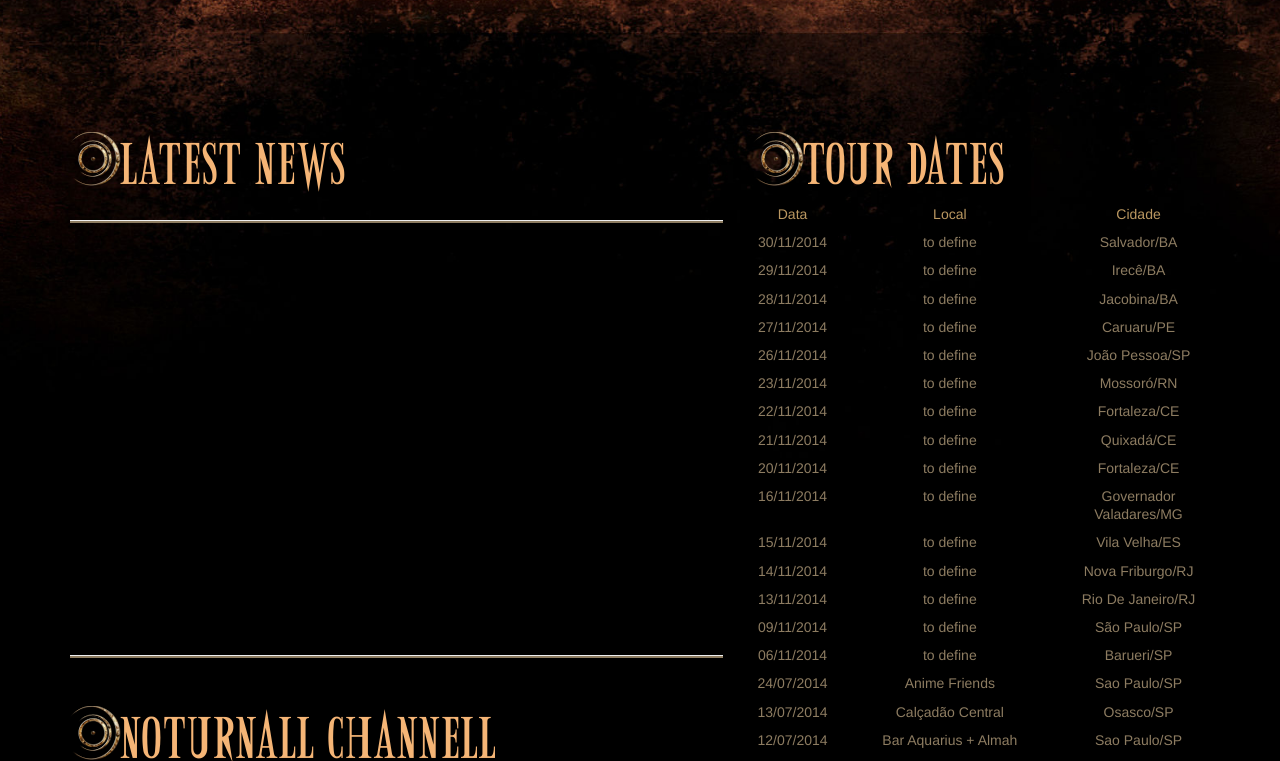
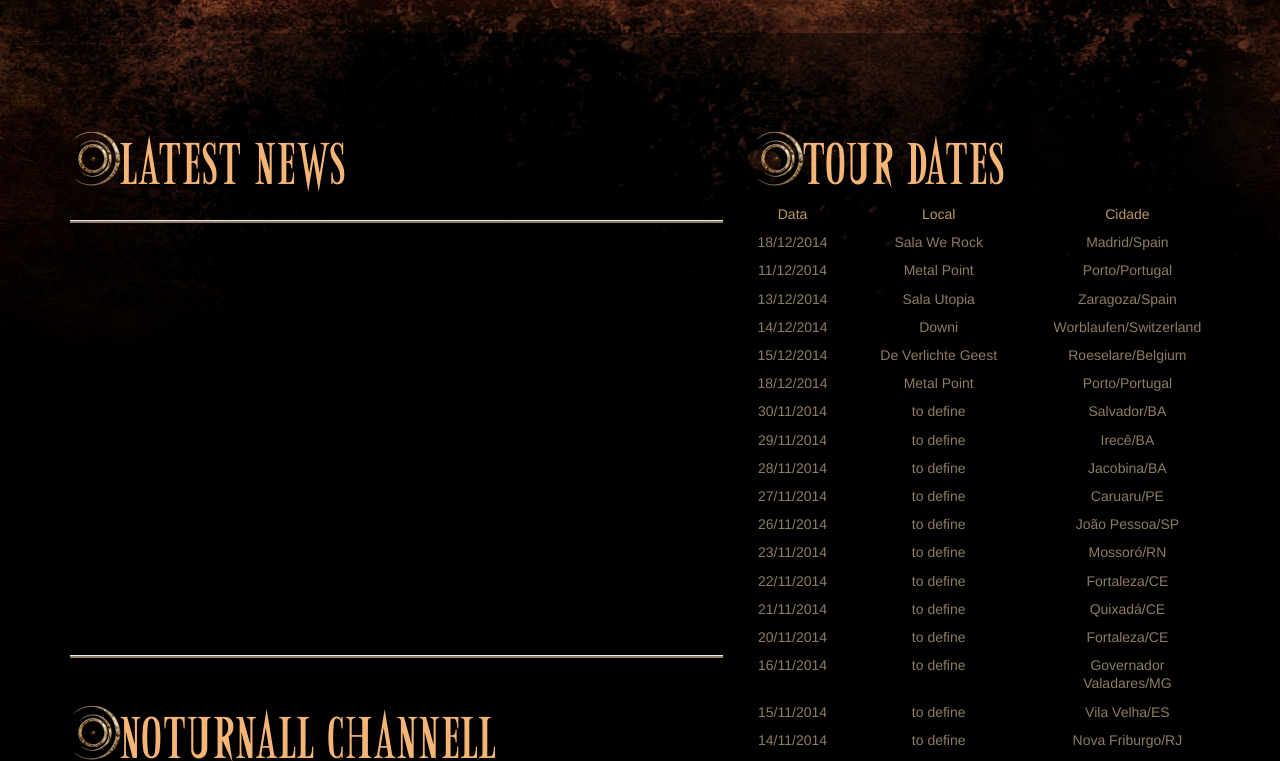
Before and after one commit to pamgaiguer/noturnall, a PHP site: page /home-en.php in a window 1280 px wide. Shown: the part 410-1171 px from the top of the page. Run offline with PHP 8.4, Linux system fonts and the light colour scheme; some libraries are stand-ins or nearby versions; some web fonts are replaced.

Commit message:
atualizando datas

```diff
--- a/home-en.php
+++ b/home-en.php
@@ -75,7 +75,36 @@
 								<th class="text-center">Cidade</th>
 							</thead>
 							<tbody>
-
+								<tr>
+									<td>18/12/2014</td>
+									<td>Sala We Rock</td>
+									<td>Madrid/Spain</td>
+								</tr>
+								<tr>
+									<td>11/12/2014</td>
+									<td>Metal Point</td>
+									<td>Porto/Portugal</td>
+								</tr>
+								<tr>
+									<td>13/12/2014</td>
+									<td>Sala Utopia</td>
+									<td>Zaragoza/Spain</td>
+								</tr>
+								<tr>
+									<td>14/12/2014</td>
+									<td>Downi</td>
+									<td>Worblaufen/Switzerland</td>
+								</tr>
+								<tr>
+									<td>15/12/2014</td>
+									<td>De Verlichte Geest</td>
+									<td>Roeselare/Belgium</td>
+								</tr>
+								<tr>
+									<td>18/12/2014</td>
+									<td>Metal Point</td>
+									<td>Porto/Portugal</td>
+								</tr>
 								<tr>
 									<td>30/11/2014</td>
 									<td>to define</td>
```
Also changed, not shown: home-pt.php (+30 -0 lines). Lines whose indentation alone changed are shown as unchanged.
